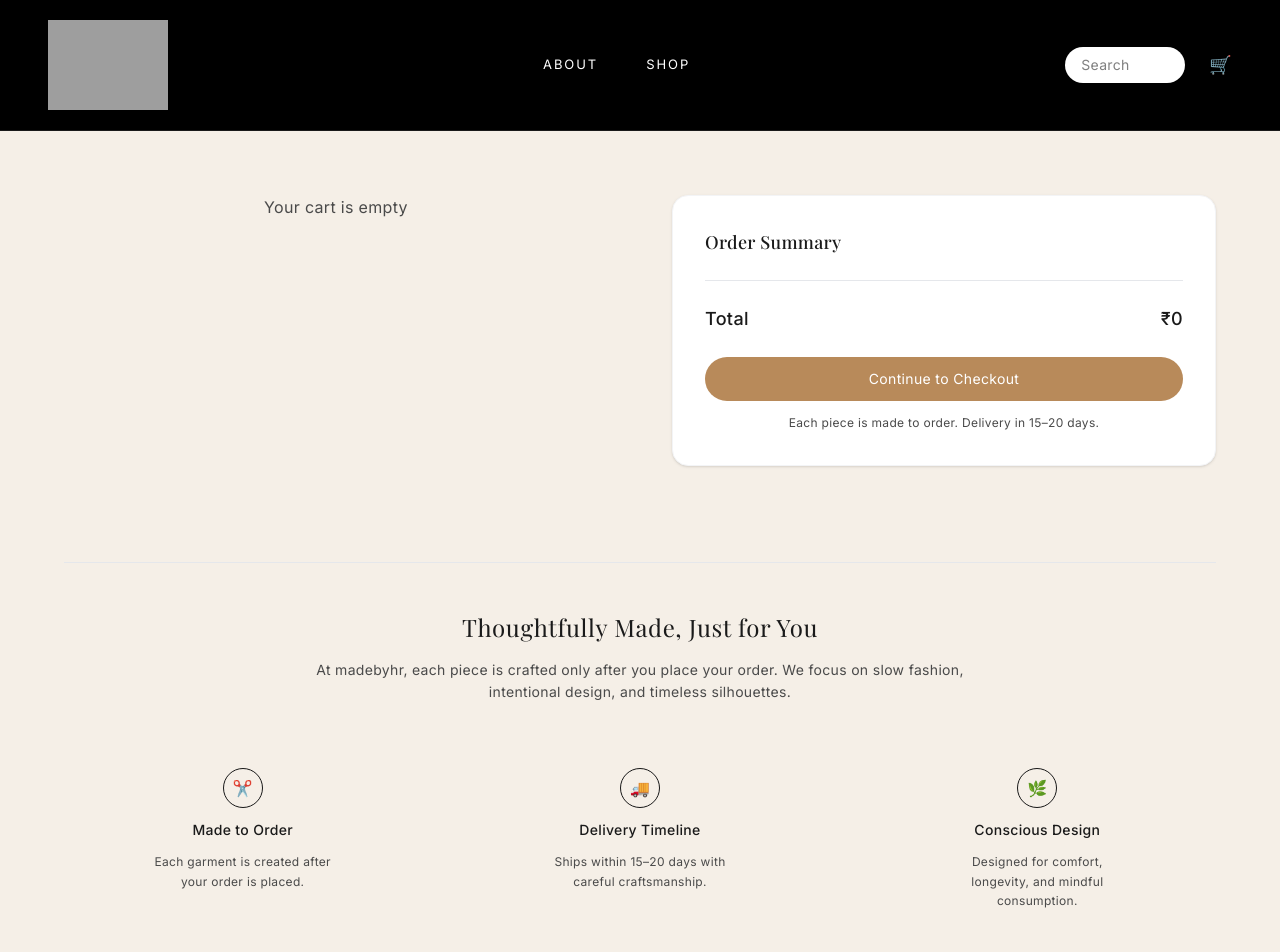
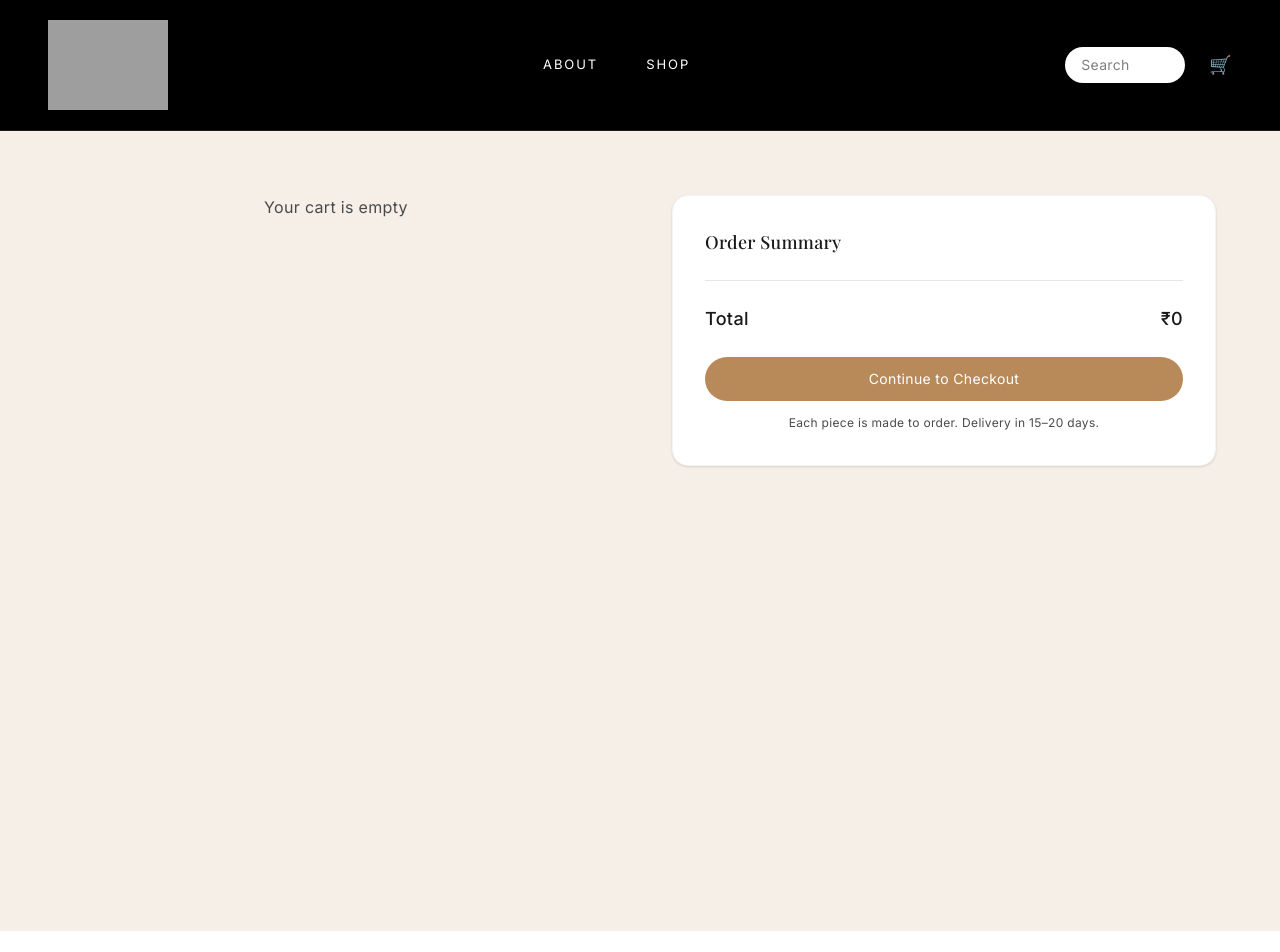
Before and after one commit to twomuseugc-a11y/mademyhr-new, a Next.js app: page /cart in a window 1280 px wide. Shown: the top 952 px of the page. After the commit the page ends 931 px from the top, so only its background shows below. Built offline with nearby package versions, Linux system fonts and the light colour scheme; grey boxes are pictures that could not be loaded; a web font is replaced by a local one.

Commit message:
final cart fix no errors

```diff
--- a/app/cart/page.tsx
+++ b/app/cart/page.tsx
@@ -4,13 +4,25 @@ import Image from "next/image";
 import { useRouter } from "next/navigation";
 import { useCart } from "../context/CartContext";
 
+// ✅ ADD TYPE (VERY IMPORTANT)
+type CartItem = {
+  name: string;
+  price: number;
+  quantity: number;
+  image?: string;
+  size?: string;
+  fit?: string;
+  note?: string;
+};
+
 export default function CartPage() {
   const router = useRouter();
 
   const { cart, increaseQty, decreaseQty, removeItem } = useCart();
 
+  // ✅ FIXED TYPE ERROR HERE
   const total = cart.reduce(
-    (sum, item) => sum + item.price * item.quantity,
+    (sum: number, item: CartItem) => sum + item.price * item.quantity,
     0
   );
 
@@ -22,7 +34,16 @@ export default function CartPage() {
         {/* LEFT */}
         <div className="space-y-6">
 
-          {cart.map((item, index) => (
+          {cart.map((item: CartItem, index: number) => {
+
+            // ✅ FIX IMAGE ERROR (VERY IMPORTANT)
+            const image =
+              item.image &&
+              (item.image.startsWith("/") || item.image.startsWith("http"))
+                ? item.image
+                : "/product1.jpg";
+
+            return (
               <div
                 key={index}
                 className="bg-white rounded-2xl p-6 shadow-sm border border-gray-100 hover:shadow-md transition"
@@ -32,8 +53,8 @@ export default function CartPage() {
                   {/* IMAGE */}
                   <div className="relative w-28 h-36 rounded-lg overflow-hidden">
                     <Image
-                    src={item.image}
-                    alt={item.name}
+                      src={image}
+                      alt={item.name || "product image"} // ✅ FIX ALT ERROR
                       fill
                       className="object-cover"
                     />
@@ -47,7 +68,7 @@ export default function CartPage() {
                     </h2>
 
                     <p className="text-sm text-[#3a3a3a] mt-1 leading-relaxed">
-                    Size: {item.size} • Fit: {item.fit}
+                      Size: {item.size || "N/A"} • Fit: {item.fit || "N/A"}
                     </p>
 
                     {item.note && (
@@ -95,7 +116,8 @@ export default function CartPage() {
 
                 </div>
               </div>
-          ))}
+            );
+          })}
 
           {cart.length === 0 && (
             <p className="text-center text-[#4a4a4a]">
@@ -114,7 +136,7 @@ export default function CartPage() {
 
           <div className="space-y-3 text-sm text-[#3a3a3a]">
 
-            {cart.map((item, index) => (
+            {cart.map((item: CartItem, index: number) => (
               <div key={index} className="flex justify-between">
                 <span>
                   {item.name} × {item.quantity}
@@ -147,65 +169,6 @@ export default function CartPage() {
 
       </div>
 
-      {/* PREMIUM BRAND SECTION */}
-      <div className="max-w-6xl mx-auto mt-24">
-
-        <div className="border-t border-gray-200 mb-12"></div>
-
-        {/* BRAND MESSAGE */}
-        <div className="text-center max-w-2xl mx-auto mb-16">
-          <h2 className="text-xl md:text-2xl font-light text-[#1a1a1a] tracking-wide">
-            Thoughtfully Made, Just for You
-          </h2>
-          <p className="text-sm text-[#4a4a4a] mt-4 leading-relaxed">
-            At madebyhr, each piece is crafted only after you place your order.
-            We focus on slow fashion, intentional design, and timeless silhouettes.
-          </p>
-        </div>
-
-        {/* TRUST BLOCKS */}
-        <div className="grid md:grid-cols-3 gap-10 text-center">
-
-          <div className="flex flex-col items-center gap-3">
-            <div className="w-10 h-10 rounded-full border flex items-center justify-center">
-              ✂️
-            </div>
-            <p className="text-sm font-medium text-[#1a1a1a]">
-              Made to Order
-            </p>
-            <p className="text-xs text-[#4a4a4a] max-w-[180px] leading-relaxed">
-              Each garment is created after your order is placed.
-            </p>
-          </div>
-
-          <div className="flex flex-col items-center gap-3">
-            <div className="w-10 h-10 rounded-full border flex items-center justify-center">
-              🚚
-            </div>
-            <p className="text-sm font-medium text-[#1a1a1a]">
-              Delivery Timeline
-            </p>
-            <p className="text-xs text-[#4a4a4a] max-w-[180px] leading-relaxed">
-              Ships within 15–20 days with careful craftsmanship.
-            </p>
-          </div>
-
-          <div className="flex flex-col items-center gap-3">
-            <div className="w-10 h-10 rounded-full border flex items-center justify-center">
-              🌿
-            </div>
-            <p className="text-sm font-medium text-[#1a1a1a]">
-              Conscious Design
-            </p>
-            <p className="text-xs text-[#4a4a4a] max-w-[180px] leading-relaxed">
-              Designed for comfort, longevity, and mindful consumption.
-            </p>
-          </div>
-
-        </div>
-
-      </div>
-
     </div>
   );
 }
```
Lines whose indentation alone changed are shown as unchanged.
